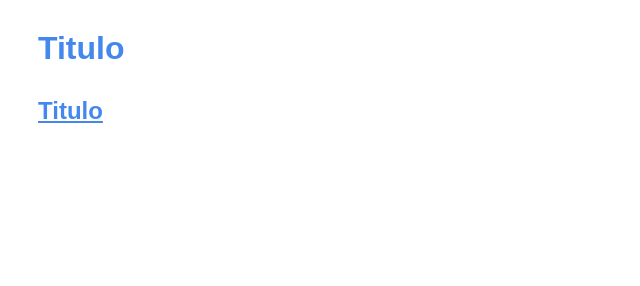
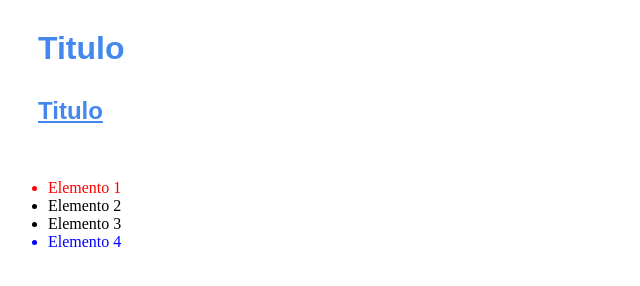
Before and after one commit to Jhonatanisai8/02-Pseudoclases-css, a plain HTML site: page index.html in a window 1280 px wide. Shown: the whole page, without its empty margins (0-640 px from the left). Drawn offline with Linux system fonts and the light colour scheme.

Commit message:
primer y ultimo elemento de una lista

```diff
--- a/index.html
+++ b/index.html
@@ -1,14 +1,24 @@
 <!DOCTYPE html>
 <html lang="es">
+
 <head>
     <meta charset="UTF-8">
     <meta name="viewport" content="width=device-width, initial-scale=1.0">
     <title>Pseudoclases es HTML</title>
     <link rel="stylesheet" href="style.css">
 </head>
+
 <body>
     <h1>Titulo</h1>
     <h2><a href="#">Titulo</a></h2>
     <br>
+
+    <ul>
+        <li>Elemento 1</li>
+        <li>Elemento 2</li>
+        <li>Elemento 3</li>
+        <li>Elemento 4</li>
+    </ul>
 </body>
+
 </html>
--- a/style.css
+++ b/style.css
@@ -16,3 +16,13 @@ h2:active {
     background-color: #334;
     color: #dda;
 }
+
+
+/* seleccionar solo el primero */
+li:first-child {
+    color: red;
+}
+
+li:last-child {
+    color: blue;
+}
```
